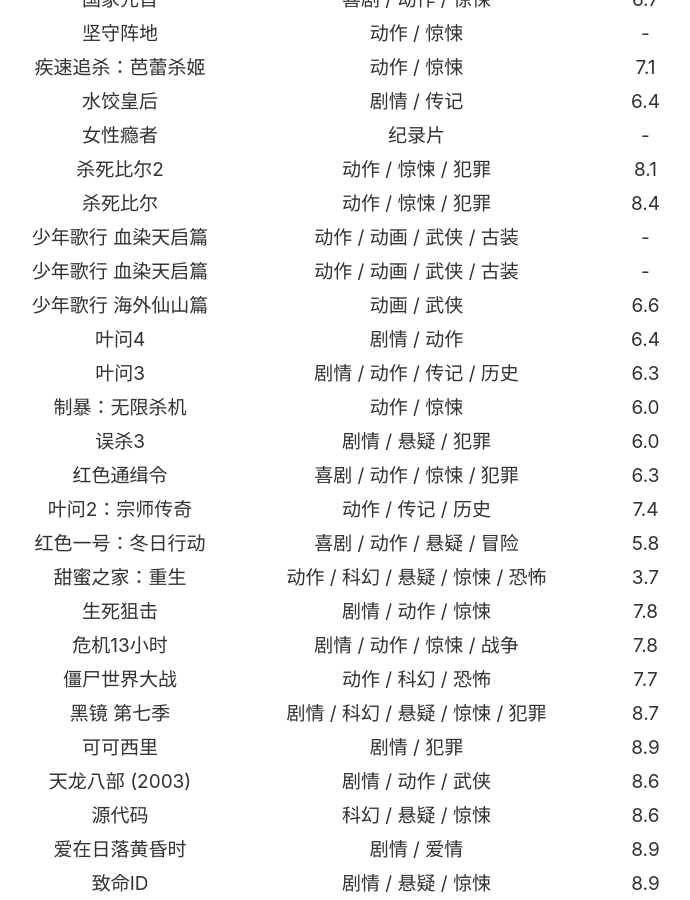
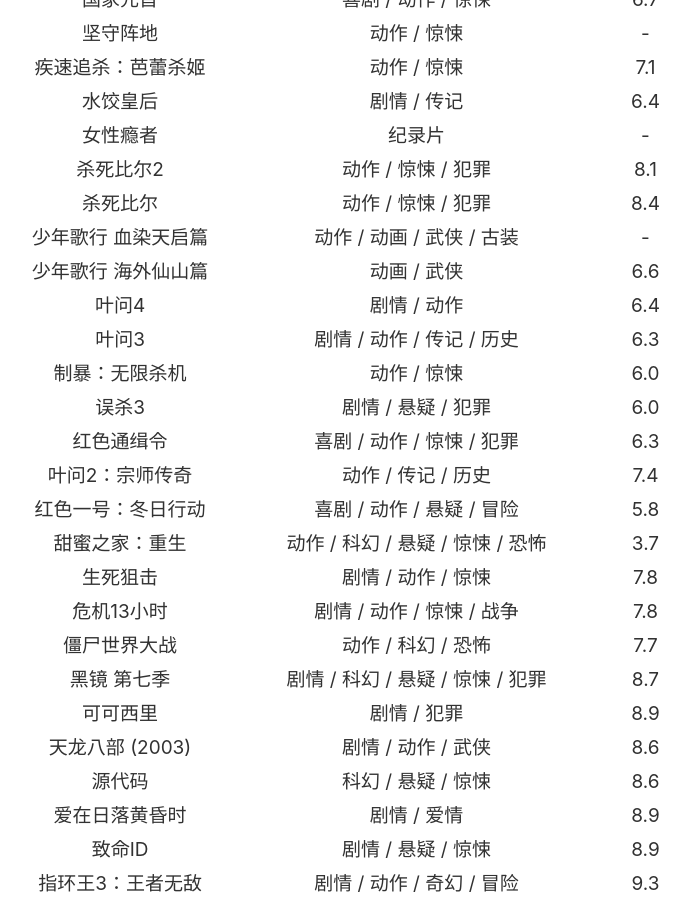
Before and after one commit to SWHL/SWHL.github.io, a Jekyll site: the page built from _pages/videos.md, in a window 1280 px wide and 900 px high, scrolled down 1566 px. Shown: the whole window, without its empty margins (291-981 px from the left). Built offline with Jekyll 4.4.1, drawn with Linux system fonts in a browser that asks for light colours.

Commit message:
chore: remove duplicate movies

```diff
--- a/_pages/videos.md
+++ b/_pages/videos.md
@@ -220,11 +220,6 @@ image: "./images/pages/videos.jpg"
             　　　　　<td><a href="https://movie.douban.com/subject/1291580/" target="_blank">杀死比尔</a></td>
             　　　　　<td>动作 / 惊悚 / 犯罪</td>
             　　　　　<td>8.4</td>
-            　　</tr>
-        <tr>
-            　　　　　<td><a href="https://movie.douban.com/subject/36597005/" target="_blank">少年歌行 血染天启篇</a></td>
-            　　　　　<td>动作 / 动画 / 武侠 / 古装</td>
-            　　　　　<td>-</td>
             　　</tr>
         <tr>
             　　　　　<td><a href="https://movie.douban.com/subject/36597005/" target="_blank">少年歌行 血染天启篇</a></td>
```
